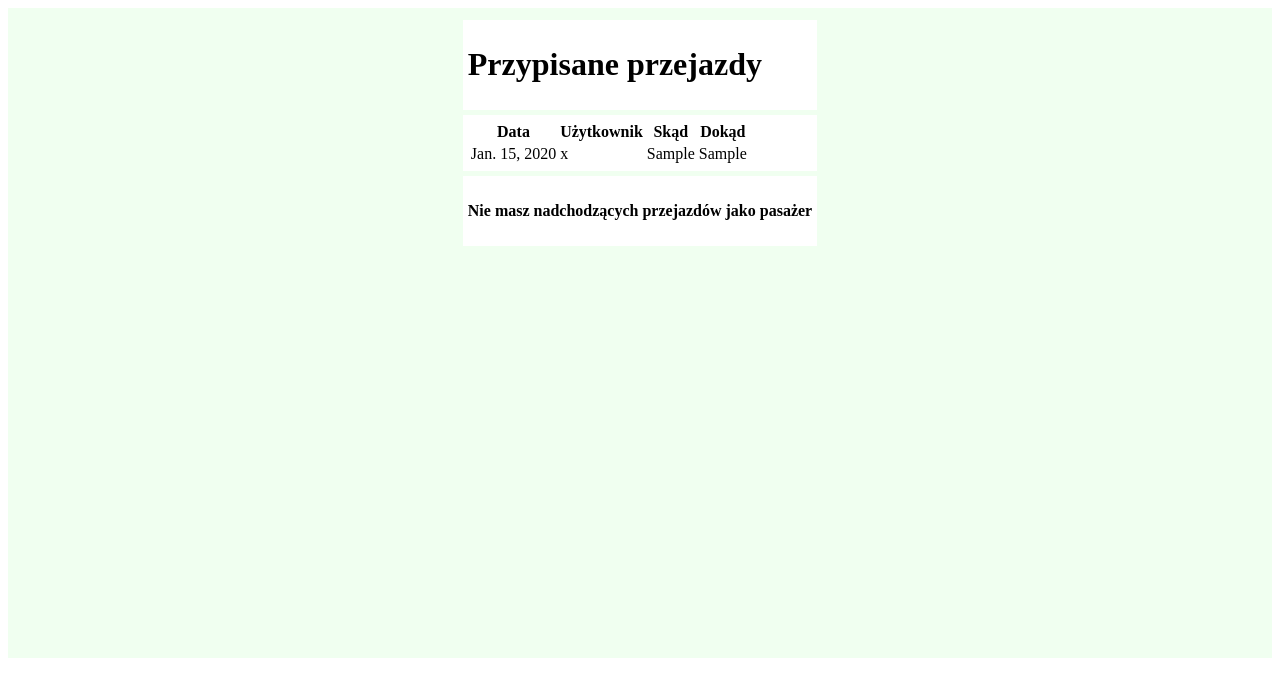
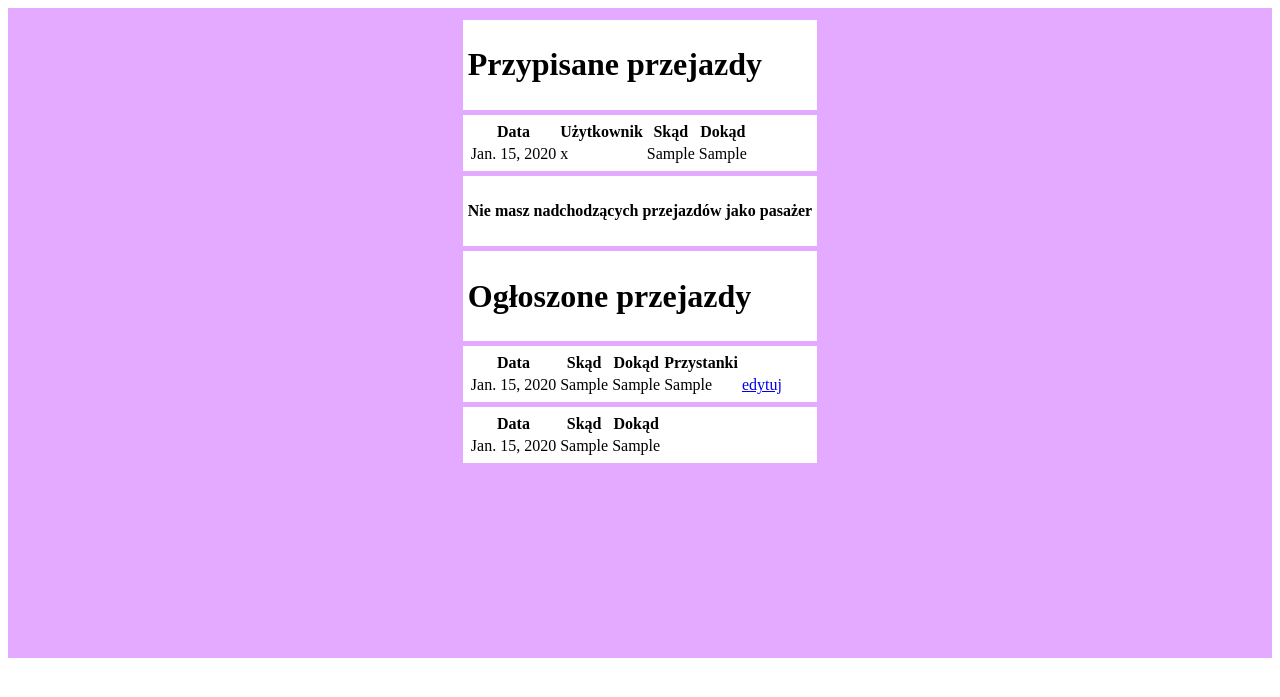
Before and after one commit to janekka/inz, a Django app: page /drivers/profile/ in a window 1280 px wide. Shown: the top 697 px of the page. Run offline with Django 3.2, Linux system fonts and the light colour scheme; the first user in the database is signed in; tables that the repository leaves empty hold one stand-in row (Sample ...).

Commit message:
cioranie ficzerow kurwy

```diff
--- a/drivers/static/drivers/styles.css
+++ b/drivers/static/drivers/styles.css
@@ -2,8 +2,9 @@ main {
   display: flex;
   flex-direction: column;
   align-items: center;
-  background-color: honeydew;
+  background-color: #e4aaff;
   min-height: 650px;
+  font-family: "Bookman Old Style";
 }
 main .container {
   padding: 2px;
--- a/drivers/static/drivers/styles.scss
+++ b/drivers/static/drivers/styles.scss
@@ -1,11 +1,12 @@
-$padding: 6px;
+
 
 main {
     display: flex;
     flex-direction: column;
     align-items: center;
-    background-color:honeydew;
+    background-color:rgb(228, 170, 255);
     min-height: 650px;
+    font-family: "Bookman Old Style";
 
     .container {
         padding: 2px;
--- a/drivers/templates/drivers/profile.html
+++ b/drivers/templates/drivers/profile.html
@@ -55,5 +55,61 @@
     <h4>Nie masz nadchodzących przejazdów jako pasażer</h4>
   </div>
 {% endif %}
+
+<div class="rides">
+  <h1>Ogłoszone przejazdy</h1>
 </div>
+{% if offered_driver_flag %}
+  <div class="rides">
+    <table>
+      <tr>
+        <th>Data</th>
+        <th>Skąd</th>
+        <th>Dokąd</th>
+        <th>Przystanki</th>
+      </tr>
+    {% for obj in offered_driver_rides %}
+      <tr>
+        <td>{{ obj.date }}</td>
+        <td>{{ obj.start }}</td>
+        <td>{{ obj.end }}</td>
+        <td>{{ obj.stops }}</td>
+        <td><a href="{% url 'edit_driver' obj.id %}">edytuj</a></td>
+      </tr>
+    {% endfor %}
+    </table>
+  </div>
+
+{% else %}
+  <div class="rides">
+    <h4>Nie ogłosiłeś żadnego przejazdu jako kierowca</h4>
+  </div>
+{% endif %}
+
+
+{% if offered_passenger_flag %}
+  <div class="rides">
+    <table>
+      <tr>
+        <th>Data</th>
+        <th>Skąd</th>
+        <th>Dokąd</th>
+      </tr>
+    {% for obj in offered_passenger_rides %}
+      <tr>
+        <td>{{ obj.date }}</td>
+        <td>{{ obj.start }}</td>
+        <td>{{ obj.end }}</td>
+      </tr>
+    {% endfor %}
+    </table>
+  </div>
+
+{% else %}
+  <div class="rides">
+    <h4>Nie ogłosiłeś żadnego przejazdu jako pasażer</h4>
+  </div>
+{% endif %}
+</div>
+
 {% endblock %}
--- a/drivers/urls.py
+++ b/drivers/urls.py
@@ -11,4 +11,5 @@ urlpatterns = [
     path('add_passenger/', views.add_passenger_view, name='dodaj przejazd'),
     path('', views.home_view, name='home'),
     path('', include('django.contrib.auth.urls')),
+    path('edit_driver/<int:id>', views.edit_driver_ride_view, name='edit_driver')
 ]
--- a/drivers/views.py
+++ b/drivers/views.py
@@ -1,11 +1,12 @@
 from django.contrib.auth import login, authenticate
 from .forms import SignUpForm, DriverForm, PassengerForm
-from django.shortcuts import render, redirect
+from django.shortcuts import render, redirect, get_object_or_404
 from .models import Ride, Driver, Passenger
-from django.http import HttpResponse
+from django.http import HttpResponse, HttpResponseForbidden
 from .google_maps import get_distance, get_arrivals
 import time
 from calendar import timegm
+from .help_funcs import time_to_epoch
 
 # Create your views here.
 def home_view(request, *args, **kwargs):
@@ -37,6 +38,8 @@ def profile_view(request):
     if request.user.is_authenticated:
         driver_rides = Ride.objects.filter(driver_username = request.user.username)
         passenger_rides = Ride.objects.filter(passenger_username = request.user.username)
+        offered_driver_rides = Driver.objects.filter(username = request.user.username)
+        offered_passenger_rides = Passenger.objects.filter(username = request.user.username)
 
         if len(driver_rides) == 0:
             driver_flag = False
@@ -49,6 +52,16 @@ def profile_view(request):
         else:
             passenger_flag = True
 
+        if len(offered_driver_rides) == 0:
+            offered_driver_flag = False
+        else:
+            offered_driver_flag = True
+
+        if len(offered_passenger_rides) == 0:
+            offered_passenger_flag = False
+        else:
+            offered_passenger_flag = True
+
 
         #d_dates = driver_rides.date
 
@@ -56,8 +69,12 @@ def profile_view(request):
         info = {
             'passenger_flag':passenger_flag,
             'driver_flag':driver_flag,
+            'offered_passenger_flag':offered_passenger_flag,
+            'offered_driver_flag':offered_driver_flag,
             'driver_rides':driver_rides,
             'passenger_rides':passenger_rides,
+            'offered_driver_rides':offered_driver_rides,
+            'offered_passenger_rides':offered_passenger_rides,
         }
         return render(request, 'profile.html', info)
     else:
@@ -66,6 +83,8 @@ def profile_view(request):
 def add_driver_view(request):
     form = DriverForm(request.POST)
     if form.is_valid() and request.user.is_authenticated:
+
+        #times = time_to_epoch(form.cleaned_data['date'],form.cleaned_data['time_dep'], (form.cleaned_data['start'],form.cleaned_data['stops'],form.cleaned_data['end']))
 
         time_string = str(form.cleaned_data['date']) + 'T' + str(form.cleaned_data['time_dep'])
         time_stripped = time.strptime(time_string, '%Y-%m-%dT%H:%M:%S')
@@ -132,3 +151,65 @@ def add_passenger_view(request):
     else:
         return redirect('profil')
     return render(request, 'add_passenger.html', {'form':form})
+
+def edit_driver_ride_view(request, id=None):
+
+    ride = get_object_or_404(Driver, id=id)
+    if ride.username != request.user.username:
+        return HttpResponseForbidden()
+
+    t = time.strftime('%d/%m/%Y %H:%M:%S', time.localtime(ride.time_dep))
+    data = {
+        'start':ride.start,
+        'end':ride.end,
+        'stops':ride.stops,
+        'date':t[:10],
+        'time_dep':t[11:16],
+        'car_model':ride.car_model,
+        'car_cap':ride.car_cap,
+        'cigs':ride.cigs,
+        'pets':ride.pets,
+        'price':ride.price
+        }
+    form = DriverForm(request.POST)
+    if request.POST and form.is_valid():
+        print('inside if')
+
+        time_string = str(form.cleaned_data['date']) + 'T' + str(form.cleaned_data['time_dep'])
+        time_stripped = time.strptime(time_string, '%Y-%m-%dT%H:%M:%S')
+        epoch_time_dep = timegm(time_stripped)
+        args = [form.cleaned_data['start'],]
+        for el in form.cleaned_data['stops'].split():
+            args.append(el)
+        args.append(form.cleaned_data['end'])
+        arr_times = get_arrivals(args)
+
+        for i in range(len(arr_times)):
+            arr_times[i] = epoch_time_dep + arr_times[i]
+
+        arr_times_str = ''
+        for el in arr_times[:-1]:
+            arr_times_str = arr_times_str + str(el) + ' '
+
+        ride.start = form.cleaned_data['start']
+        ride.end = form.cleaned_data['end']
+        ride.stops = form.cleaned_data['stops']
+        ride.stops_arr = arr_times_str
+        ride.date = form.cleaned_data['date']
+        ride.time_dep = epoch_time_dep
+        ride.time_arr = arr_times[-1]
+        ride.car_model = form.cleaned_data['car_model']
+        ride.car_cap = form.cleaned_data['car_cap']
+        ride.cigs = form.cleaned_data['cigs']
+        ride.pets = form.cleaned_data['pets']
+        ride.price = form.cleaned_data['price']
+        ride.save()
+
+        return redirect('profil')
+    elif not form.is_valid():
+        form = DriverForm(initial = data)
+        print('invalid form')
+    else:
+        form = DriverForm(initial = data)
+
+    return render(request, 'edit_driver.html', {'form':form})
```
Also changed, not shown: drivers/help_funcs.py (added, +24 -0 lines), drivers/templates/drivers/edit_driver.html (added, +21 -0 lines), 1 other file.
